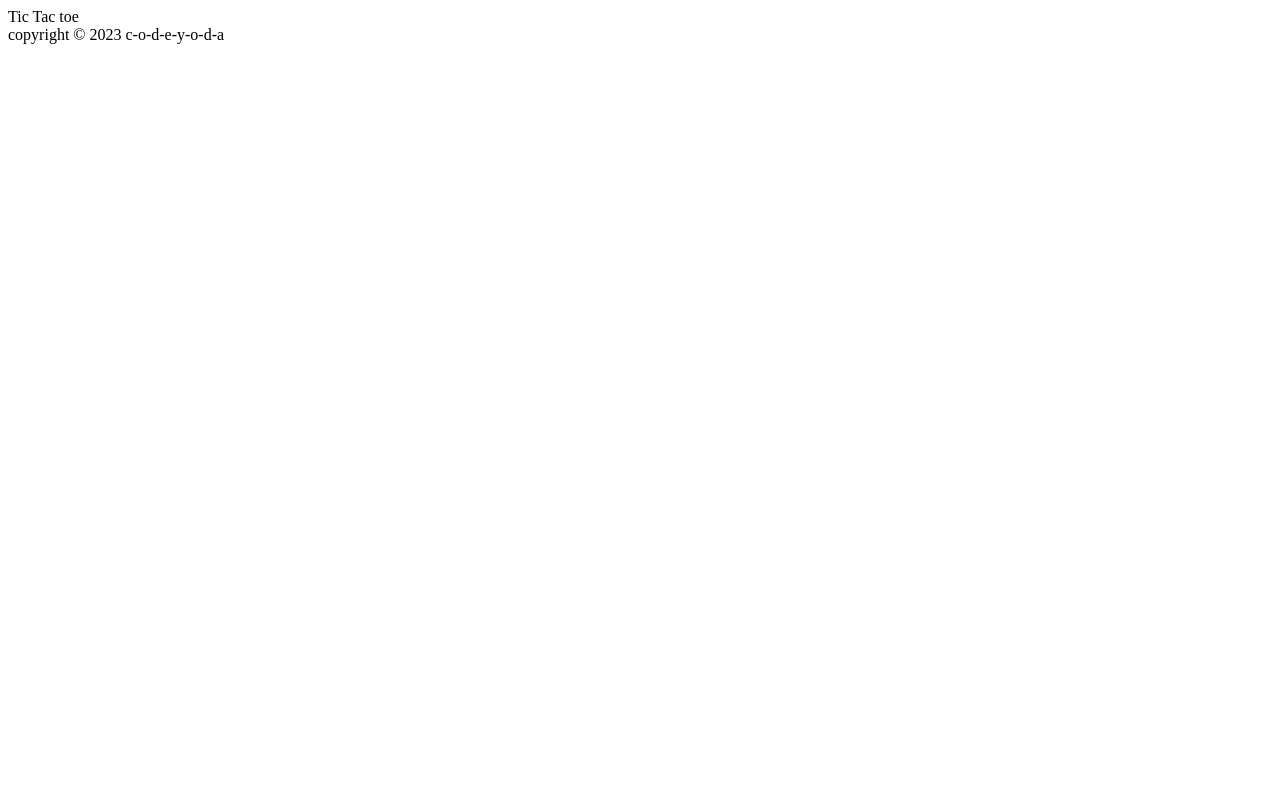
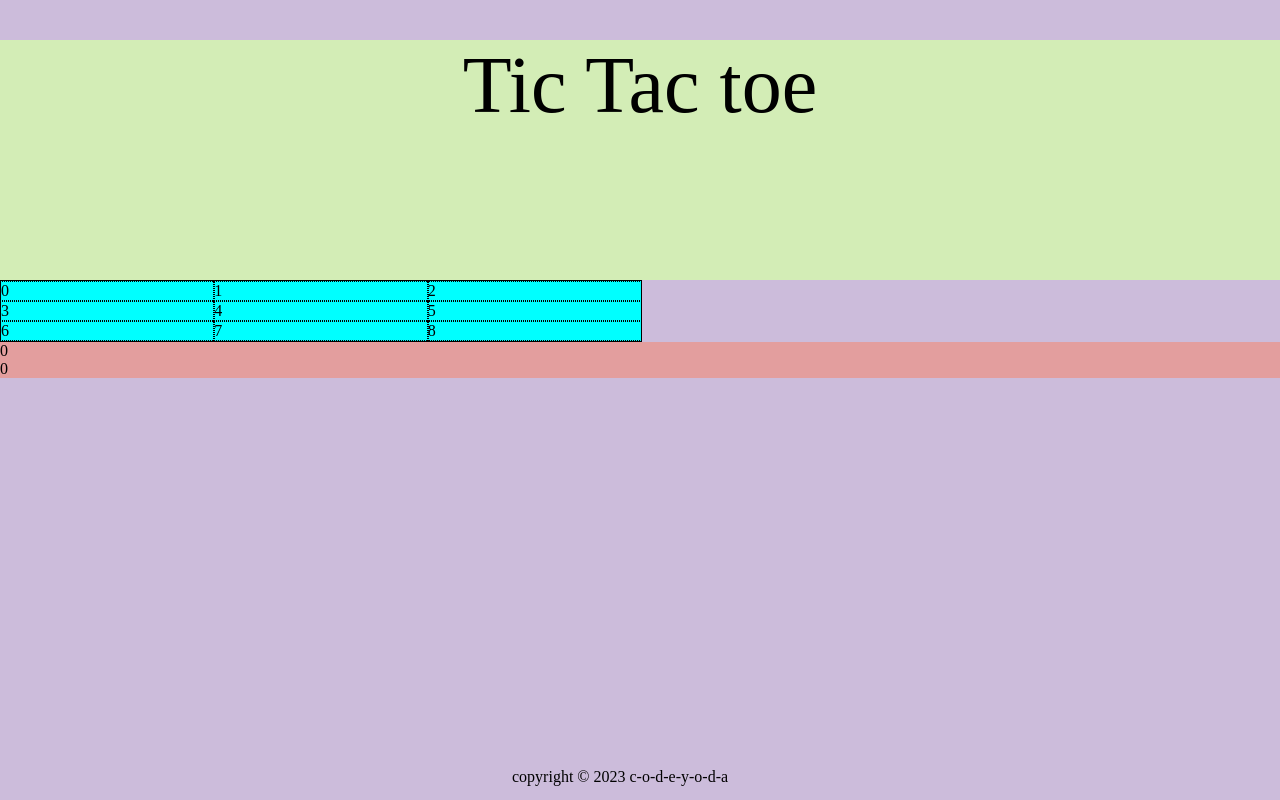
Before and after one commit to c-o-d-e-y-o-d-a/tic-tac-toe, a plain HTML site: page index.html in a window 1280 px wide. Drawn offline with Linux system fonts and the light colour scheme.

Commit message:
applied basic

```diff
--- a/index.css
+++ b/index.css
@@ -0,0 +1,50 @@
+body{
+    margin: 0;
+    padding: 0;
+    background-color: rgb(204, 188, 219);
+}
+.tic-tac-toe-heading-text{
+    font-size: 5rem;
+    margin-top: 5vh;
+
+
+
+
+}
+.score{
+    background-color: rgb(227, 158, 158);
+}
+
+
+.header{
+    background-color: rgb(211, 237, 182);
+    height: 30vh;
+    text-align: center;
+
+}
+
+.gameContainer{
+
+    background-color: aqua;
+    display: grid;
+    grid-template-columns: 1fr 1fr 1fr;
+    grid-template-rows: 1fr 1fr 1fr;
+    border: 1px solid black;
+    justify-items: center;
+    width: 50%;
+    justify-content: center;
+
+
+}
+.tic_tac_toe_cell{
+
+    border: 1px dotted black;
+    width: 100%;
+
+}
+.lowerMostText{
+    position: fixed;
+    top: 96dvh;
+    left: 40dvw;
+
+}
--- a/index.html
+++ b/index.html
@@ -14,15 +14,26 @@
         </div>
     </div>
     <div class="gameContainer">
-        <div class="tic_tac_toe_cell"></div>
-        <div class="tic_tac_toe_cell"></div>
-        <div class="tic_tac_toe_cell"></div>
-        <div class="tic_tac_toe_cell"></div>
-        <div class="tic_tac_toe_cell"></div>
-        <div class="tic_tac_toe_cell"></div>
-        <div class="tic_tac_toe_cell"></div>
-        <div class="tic_tac_toe_cell"></div>
-        <div class="tic_tac_toe_cell"></div>
+        <div class="tic_tac_toe_cell">0</div>
+        <div class="tic_tac_toe_cell">1</div>
+        <div class="tic_tac_toe_cell">2</div>
+        <div class="tic_tac_toe_cell">3</div>
+        <div class="tic_tac_toe_cell">4</div>
+        <div class="tic_tac_toe_cell">5</div>
+        <div class="tic_tac_toe_cell">6</div>
+        <div class="tic_tac_toe_cell">7</div>
+        <div class="tic_tac_toe_cell">8</div>
+    </div>
+    <div class="score">
+        <div class="player1">
+            <div class="playerScore">0</div>
+
+        </div>
+        <div class="player2">
+            <div class="playerScore">
+                0
+            </div>
+        </div>
     </div>
 
 
```
